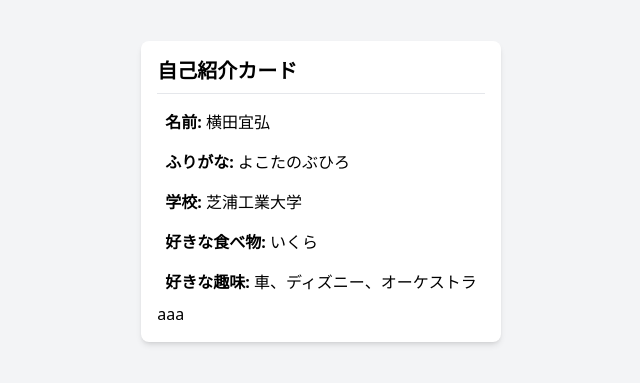
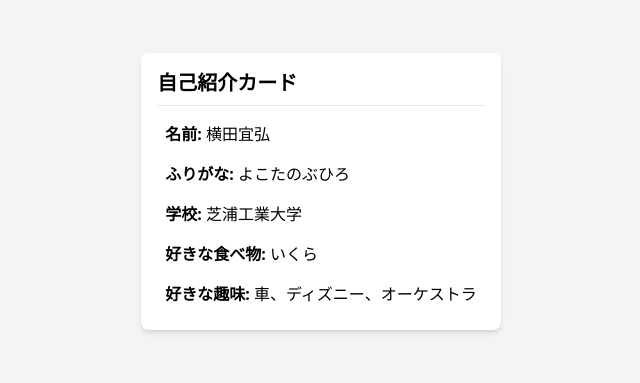
Before and after one commit to NobuhiroYokota/react-ssr, a React app: page / in a window 1280 px wide. Shown: the part 209-592 px from the top of the page, without its empty margins (319-959 px from the left). Built offline with nearby package versions, Linux system fonts and the light colour scheme.

Commit message:
index.html移動

```diff
--- a/src/App.tsx
+++ b/src/App.tsx
@@ -11,7 +11,6 @@ import React from "react";
                 <p className="p-2"><span className="font-bold">学校:</span> 芝浦工業大学</p>
                 <p className="p-2"><span className="font-bold">好きな食べ物:</span> いくら</p>
                 <p className="p-2"><span className="font-bold">好きな趣味:</span> 車、ディズニー、オーケストラ</p>
-                <div>aaa</div>
               </div>
             </div>
           </div>
```
Also changed, not shown: index.html (renamed from src/index.html).
